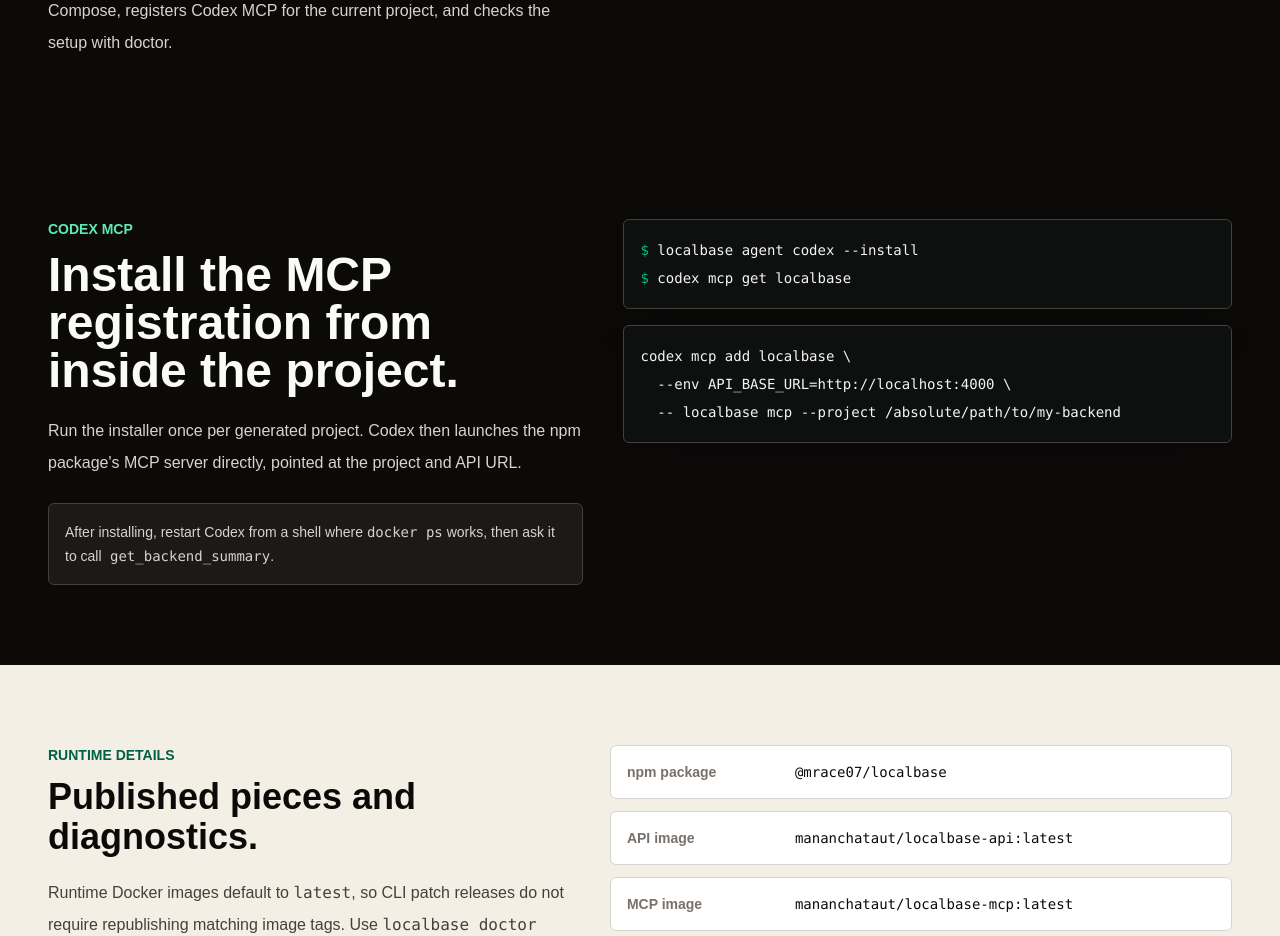
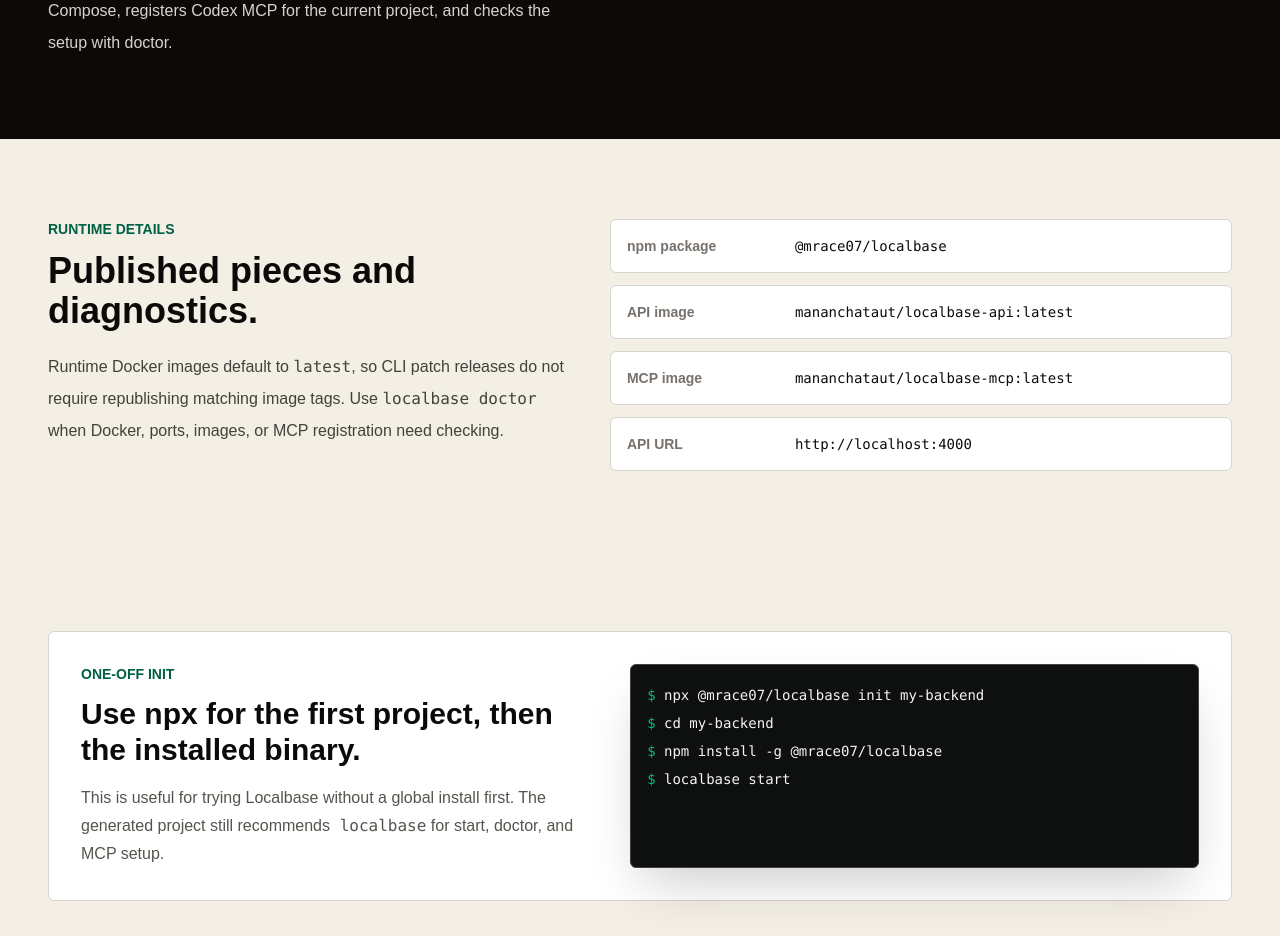
Before and after one commit to heyits-manan/localbase, a Next.js app in the folder apps/web/: page / in a window 1280 px wide. Shown: the part 2500-3436 px from the top of the page. Built offline with nearby package versions, Linux system fonts and the light colour scheme.

Commit message:
Simplify web MCP setup section

```diff
--- a/apps/web/app/page.tsx
+++ b/apps/web/app/page.tsx
@@ -15,12 +15,6 @@
   "cd my-backend",
   "npm install -g @mrace07/localbase",
   "localbase start"
-];
-
-const codexConfigLines = [
-  "codex mcp add localbase \\",
-  "  --env API_BASE_URL=http://localhost:4000 \\",
-  "  -- localbase mcp --project /absolute/path/to/my-backend"
 ];
 
 const workflow = [
@@ -230,27 +224,6 @@
         </div>
       </section>
 
-      <section className="bg-stone-950 px-5 py-20 text-stone-50 sm:px-8 lg:px-12">
-        <div className="mx-auto grid max-w-7xl gap-10 lg:grid-cols-[0.88fr_1fr] lg:items-start">
-          <div>
-            <p className="text-sm font-semibold uppercase tracking-normal text-emerald-300">Codex MCP</p>
-            <h2 className="mt-3 text-4xl font-semibold tracking-normal sm:text-5xl">Install the MCP registration from inside the project.</h2>
-            <p className="mt-5 leading-8 text-stone-300">
-              Run the installer once per generated project. Codex then launches the npm package's MCP server directly,
-              pointed at the project and API URL.
-            </p>
-            <div className="mt-6 rounded-md border border-stone-700 bg-stone-900 p-4 text-sm leading-6 text-stone-300">
-              After installing, restart Codex from a shell where <code>docker ps</code> works, then ask it to call
-              <code> get_backend_summary</code>.
-            </div>
-          </div>
-          <div className="space-y-4">
-            <CodeBlock lines={["localbase agent codex --install", "codex mcp get localbase"]} />
-            <CodeBlock lines={codexConfigLines} prompt={false} />
-          </div>
-        </div>
-      </section>
-
       <section className="bg-[#f3efe5] px-5 py-20 text-stone-950 sm:px-8 lg:px-12">
         <div className="mx-auto grid max-w-7xl gap-8 md:grid-cols-[0.92fr_1.08fr]">
           <div>
```
